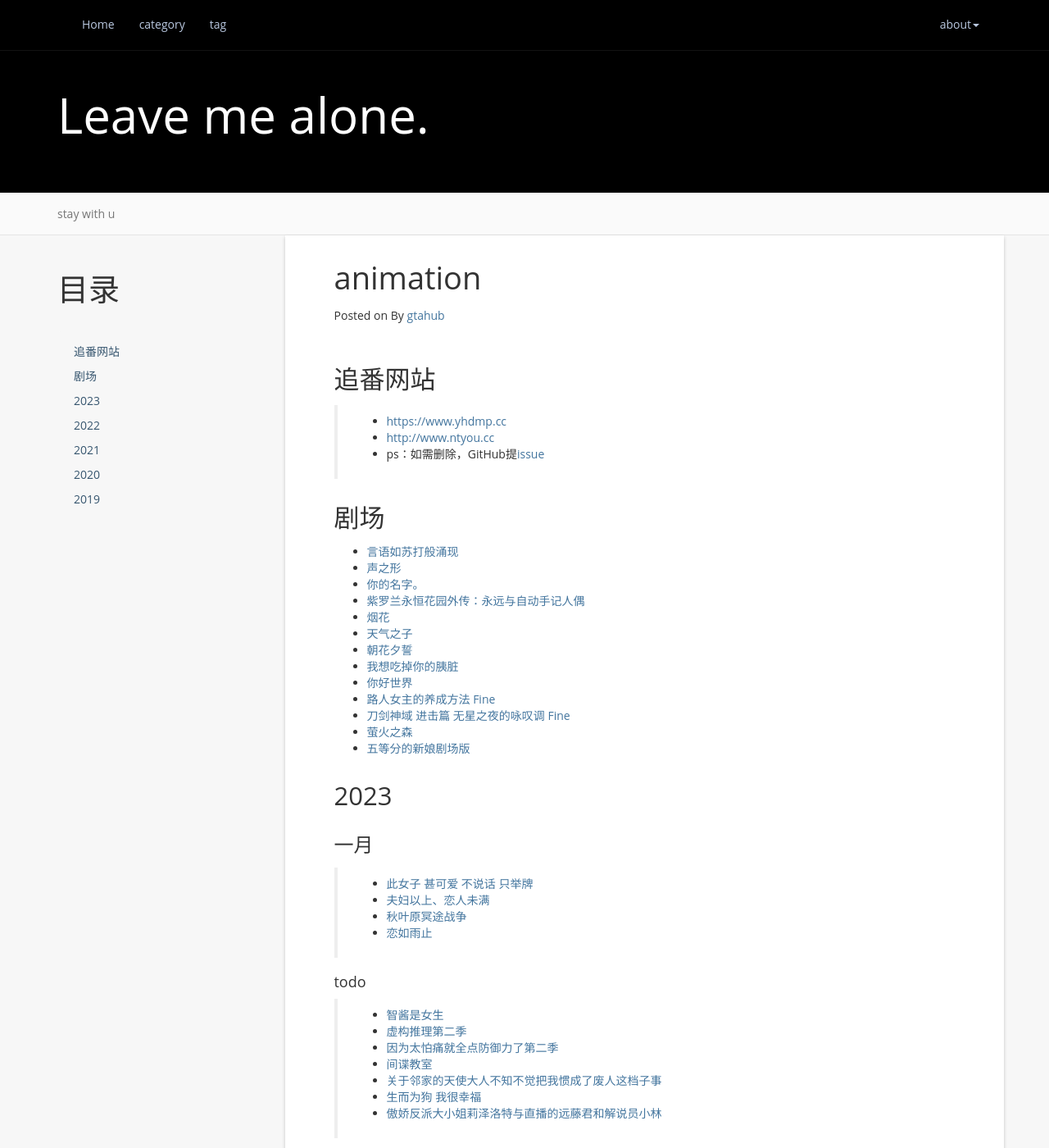
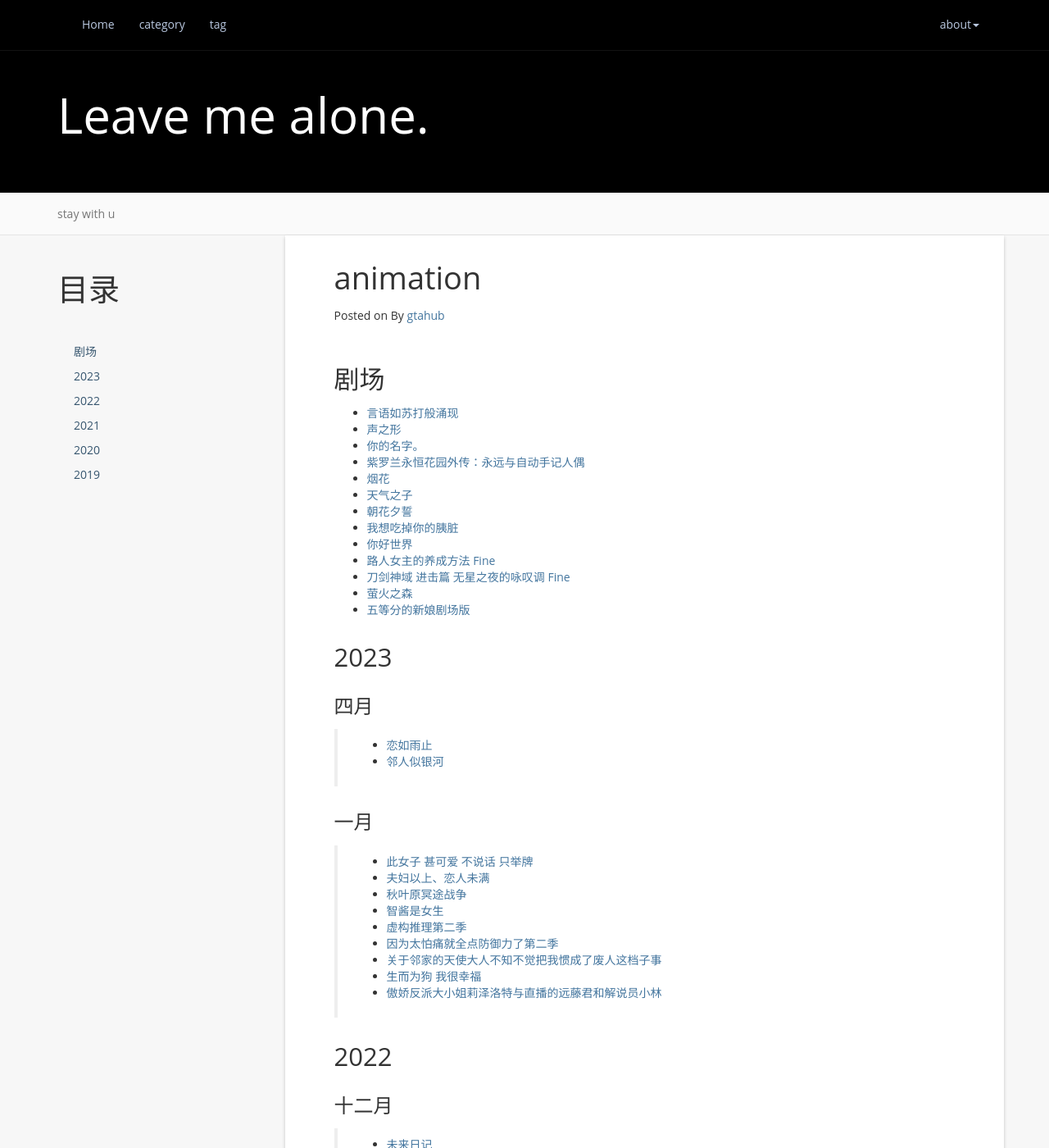
Before and after one commit to atgtahub/atgtahub.github.io, a Jekyll site: the page built from about/bangumi.md, in a window 1280 px wide and 1400 px high. Shown: the whole window at 82% size. Built offline with Jekyll 4.4.1, drawn with Linux system fonts in a browser that asks for light colours; a script that is not in the unit is left out; comment, search, counter and statistics services are not loaded.

Commit message:
refactor(about): bangumi.md

```diff
--- a/about/bangumi.md
+++ b/about/bangumi.md
@@ -7,12 +7,6 @@
 * content
 {:toc}
 
-
-## 追番网站
-
-> + <a href="https://www.yhdmp.cc" target="_blank">https://www.yhdmp.cc</a>
-> + <a href="http://www.ntyou.cc" target="_blank">http://www.ntyou.cc</a>
-> + ps：如需删除，GitHub提<a href="https://github.com/atgtahub/atgtahub.github.io/issues" target="_blank">issue</a>
 
 ## 剧场
 
@@ -32,19 +26,19 @@
 
 ## 2023
 
+### 四月
+
+> + <a href="https://www.yhpdm.com/showp/18092.html" target="_blank">恋如雨止</a>
+> + <a href="https://www.agemys.net/detail/20230076" target="_blank">邻人似银河</a>
+
 ### 一月
 
 > + <a href="https://www.bilibili.com/bangumi/play/ss26870" target="_blank">此女子 甚可爱 不说话 只举牌</a>
 > + <a href="https://www.yhdmp.cc/showp/22182.html" target="_blank">夫妇以上、恋人未满</a>
 > + <a href="https://www.yhdmp.cc/showp/22438.html" target="_blank">秋叶原冥途战争</a>
-> + <a href="https://www.yhpdm.com/showp/18092.html" target="_blank">恋如雨止</a>
-
-#### todo
-
 > + <a href="https://www.yhdmp.cc/showp/23087.html" target="_blank">智酱是女生</a>
 > + <a href="https://www.bilibili.com/bangumi/play/ep710543" target="_blank">虚构推理第二季</a>
 > + <a href="https://www.bilibili.com/bangumi/play/ss44151" target="_blank">因为太怕痛就全点防御力了第二季</a>
-> + <a href="https://www.yhdmp.cc/showp/22305.html" target="_blank">间谍教室</a>
 > + <a href="https://www.yhdmp.cc/showp/22225.html" target="_blank">关于邻家的天使大人不知不觉把我惯成了废人这档子事</a>
 > + <a href="https://www.yhdmp.cc/showp/22315.html" target="_blank">生而为狗 我很幸福</a>
 > + <a href="https://www.yhdmp.cc/showp/22215.html" target="_blank">傲娇反派大小姐莉泽洛特与直播的远藤君和解说员小林</a>
```
Also changed, not shown: _posts/backend/ide/idea/2022-11-10-idea-plugins.md (renamed from _posts/ide/idea/2022-11-10-idea-plugins.md), _posts/backend/ide/idea/2022-12-07-idea-remote-debug.md (renamed from _posts/ide/idea/2022-12-07-idea-remote-debug.md), _posts/backend/ide/idea/2022-12-30-idea-run-options-shorten-command-line.md (renamed from _posts/ide/idea/2022-12-30-idea-run-options-shorten-command-line.md), _posts/backend/ide/idea/2023-02-16-idea-trusted-project.md (renamed from _posts/ide/idea/2023-02-16-idea-trusted-project.md), _posts/backend/java/build/maven/2023-01-05-maven-project-initialization-to-git.md (renamed from _posts/java/build/maven/2023-01-05-maven-project-initialization-to-git.md), _posts/backend/java/database/h2/2023-03-06-springboot-h2.md (renamed from _posts/java/database/h2/2023-03-06-springboot-h2.md), _posts/backend/java/jvm/2023-01-09-jvm-arguments.md (renamed from _posts/java/jvm/2023-01-09-jvm-arguments.md), _posts/backend/java/jvm/2023-01-09-jvm-command.md (renamed from _posts/java/jvm/2023-01-09-jvm-command.md), _posts/backend/java/springboot/2022-10-26-springboot-locale-message.md (renamed from _posts/java/springboot/2022-10-26-springboot-locale-message.md), _posts/backend/java/stream/2023-03-27-java-list-stream-assembly-tree.md (renamed from _posts/java/stream/2023-03-27-java-list-stream-assembly-tree.md), _posts/backend/java/swagger/2022-04-02-swagger-knife4j-file-type-param.md (renamed from _posts/java/swagger/2022-04-02-swagger-knife4j-file-type-param.md).
